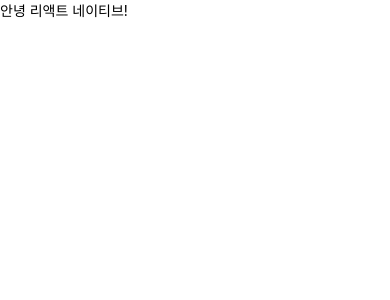
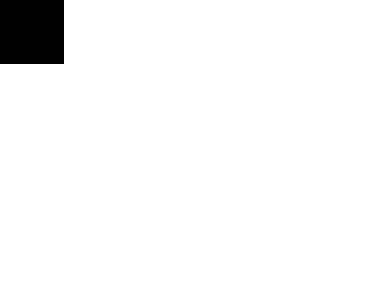
Before and after one commit to kjm9547/Kjm_v1, a React Native app: screen / in a window 390 px wide. Shown: the top 300 px of the page. Built offline with nearby package versions, Linux system fonts and the light colour scheme.

Commit message:
part2_stylesheet

```diff
--- a/App.js
+++ b/App.js
@@ -1,11 +1,11 @@
 import React from "react";
 import { SafeAreaView } from "react-native";
-import Greeting from './components/Greeting'
+import Box from './components/box'
 
 const App = () =>{
   return(
     <SafeAreaView>
-      <Greeting></Greeting>
+      <Box></Box>
     </SafeAreaView>
   )
 }
--- /dev/null
+++ b/components/box.js
@@ -0,0 +1,19 @@
+import React from "react";
+import {View,StyleSheet} from 'react-native'
+
+function Box(){
+    return(
+        <View style={styles.box}></View>
+    )
+}
+
+const styles =StyleSheet.create({
+    box: {
+        width:64,
+        height:64,
+        backgroundColor: 'black'
+
+    }
+})
+
+export default Box;
```
